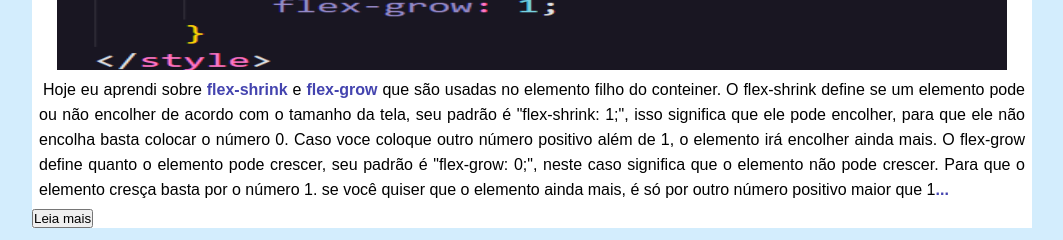
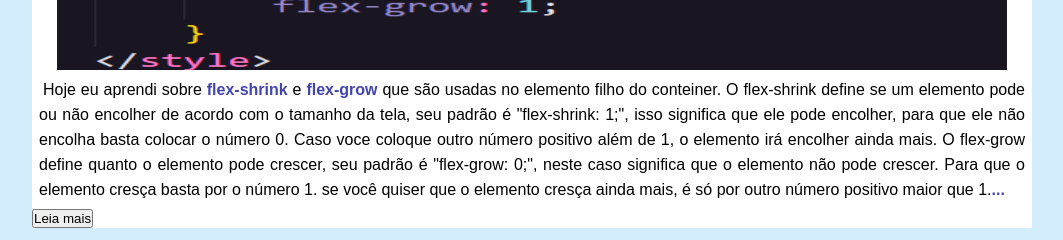
Before and after one commit to LucasLira-dev/LucasBlog, a plain HTML site: page index.html in a window 1280 px wide. Shown: the part 831-1071 px from the top of the page, without its empty margins (108-1171 px from the left). Drawn offline with nearby package versions, Linux system fonts and the light colour scheme; a web font is replaced by a local one.

Commit message:
erro ortografico

```diff
--- a/index.html
+++ b/index.html
@@ -43,7 +43,7 @@
                <img src="imagens/Captura de tela 2024-10-17 135325.png" alt="imagem sobre flex-grow e shrink">
                <p>
                 Hoje eu aprendi sobre <span> flex-shrink</span> e <span> flex-grow  </span> que são usadas no elemento filho do conteiner. O flex-shrink define se um elemento pode ou não encolher de acordo com o tamanho da tela, seu padrão é "flex-shrink: 1;", isso significa que ele pode encolher, para que ele não encolha basta colocar o número 0. Caso voce coloque outro número positivo além de 1, o elemento irá encolher ainda mais.
-                O flex-grow define quanto o elemento pode crescer, seu padrão é "flex-grow: 0;", neste caso significa que o elemento não pode crescer. Para que o elemento cresça basta por o número 1. se você quiser que o elemento ainda mais, é só por outro número positivo maior que 1<span id="pontos">...</span>
+                O flex-grow define quanto o elemento pode crescer, seu padrão é "flex-grow: 0;", neste caso significa que o elemento não pode crescer. Para que o elemento cresça basta por o número 1. se você quiser que o elemento  cresça ainda mais, é só por outro número positivo maior que 1.<span id="pontos">...</span>
                </p>
             </article>
 
```
